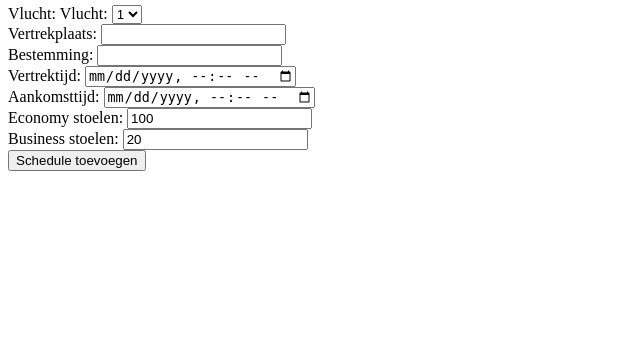
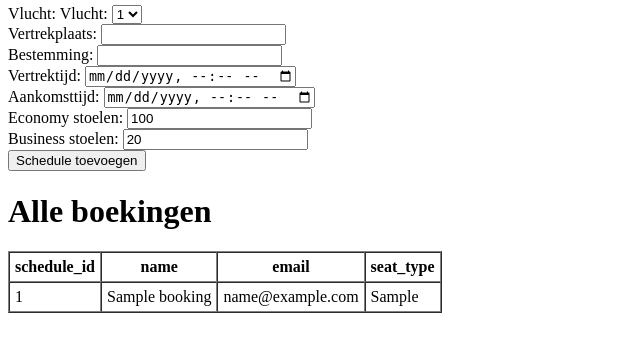
Before and after one commit to sheviny224/flyway, a PHP site: page /dashboard-coordinator.php in a window 1280 px wide. Shown: the part 160-512 px from the top of the page, without its empty margins (0-640 px from the left). Run offline with PHP 8.4, Linux system fonts and the light colour scheme; the visitor is signed in with stand-in values (Sample User, id 1); tables that the repository leaves empty or names only in its code hold one stand-in row (values such as "Sample post").

Commit message:
admin en coordiantor kunnen nu alle boekingen inzien.

```diff
--- a/booking/Booking.php
+++ b/booking/Booking.php
@@ -5,7 +5,7 @@ class Booking {
   private $db;
   public function __construct() {
     $this->db = new Database();
-    session_start();
+    // session_start();
   }
 
 
@@ -33,6 +33,12 @@ public function getLastInsertId() {
     return $this->db->lastInsertId();
 }
 
+public function getAllBookings() {
+  $sql = "SELECT * FROM booking";
+  return $this->db->run($sql)->fetchAll();
+
+}
+
 
 
 }
--- a/coordinator/dashboard-coordinator.php
+++ b/coordinator/dashboard-coordinator.php
@@ -2,6 +2,7 @@
 include_once "../flight_schedules/Schedule.php";
 include_once "../user/User.php";
 include_once "../Flight/Flight.php";
+include_once "../booking/Booking.php";
 
 
 // session_start();
@@ -16,12 +17,14 @@ $flight = new Flight();
 
 // hier haal ik de methode uit de flight class op
 $flight_ids = $flight->getAllFlightId();
-
+$booking = new Booking ();
 // check of user is ingelogd
 if (!$user->isLoggedIn()) {
     header("Location: login.php");
     exit;
 }
+
+$bookings = $booking->getAllBookings();
 
 $email = $_SESSION["email"];
 
@@ -102,5 +105,28 @@ if ($_SERVER['REQUEST_METHOD'] === 'POST') {
 
   <button type="submit">Schedule toevoegen</button>
 </form>
+
+
+  <h1>Alle boekingen</h1>
+   <table border="1" cellpadding="5" cellspacing="0">
+    <thead>
+      <tr>
+        <th>schedule_id</th>
+        <th>name</th>
+        <th>email</th>
+        <th>seat_type</th>
+      </tr>
+    </thead>
+    <tbody>
+      <?php foreach ($bookings as $booking): ?>
+        <tr>
+          <td><?= htmlspecialchars($booking['schedule_id']); ?></td>
+          <td><?= htmlspecialchars($booking['name']); ?></td>
+          <td><?= htmlspecialchars($booking['email']); ?></td>
+          <td><?= htmlspecialchars($booking['seat_type']); ?></td>
+        </tr>
+      <?php endforeach; ?>
+    </tbody>
+  </table>
 </body>
 </html>
```
